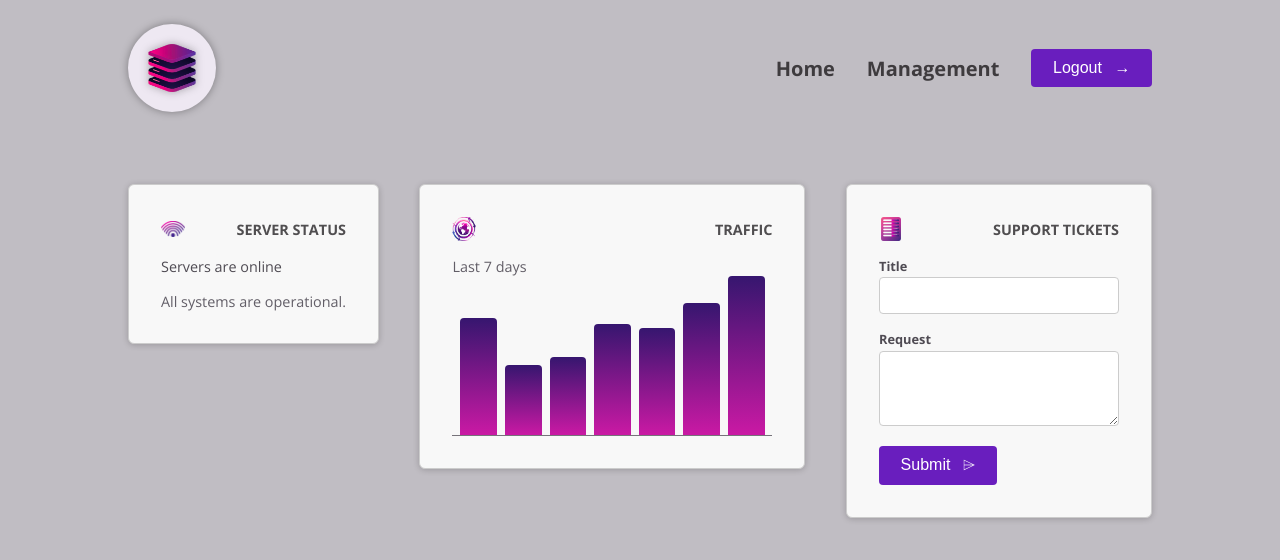
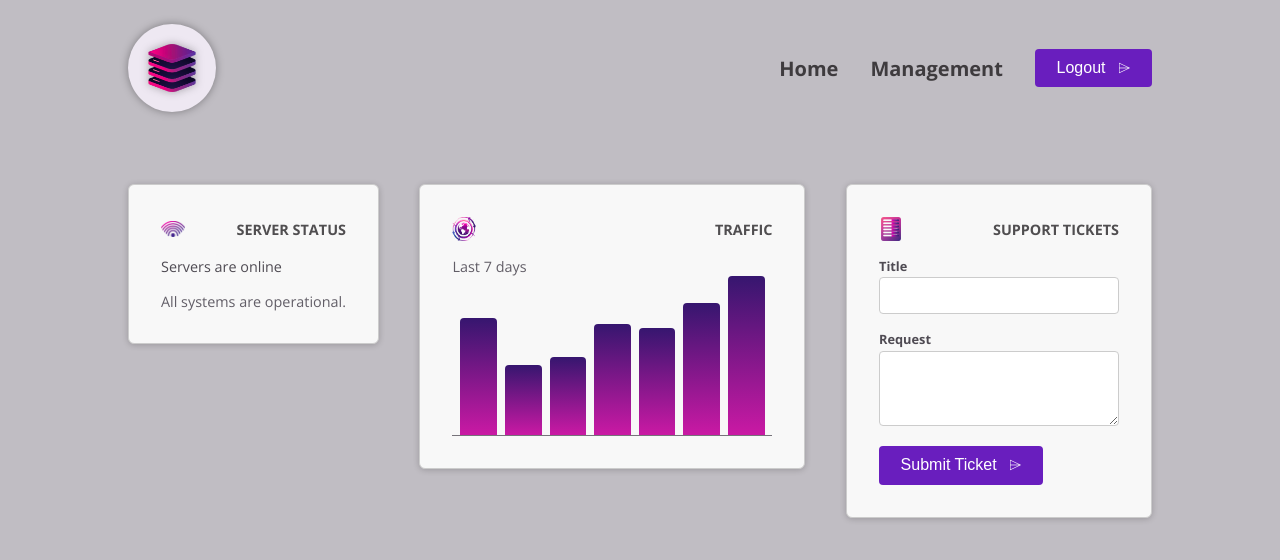
Before and after one commit to Dadabhau/Traffic-project, an Angular app: page / in a window 1280 px wide. Shown: the top 560 px of the page. Built offline with nearby package versions, Linux system fonts and the light colour scheme.

Commit message:
Reusable component with ng-content

```diff
--- a/src/app/layouts/header/header.html
+++ b/src/app/layouts/header/header.html
@@ -12,9 +12,10 @@
         <a href="/">Management</a>
       </li>
       <li>
-        <button>
-          <span> Logout </span>
-          <span class="icon"> → </span>
+        <button appButton>
+          Logout
+          <!-- <span class="icon"> ⌲ </span> -->
+          <span ngProjectAs="icon"> ⌲ </span>
         </button>
       </li>
     </ul>
--- a/src/app/layouts/header/header.ts
+++ b/src/app/layouts/header/header.ts
@@ -1,8 +1,9 @@
 import { Component } from '@angular/core';
+import { Button } from '../../shared/button/button';
 
 @Component({
   selector: 'app-header',
-  imports: [],
+  imports: [Button],
   templateUrl: './header.html',
   styleUrl: './header.scss',
 })
--- a/src/app/pages/dashboard/tickets/new-ticket/new-ticket.html
+++ b/src/app/pages/dashboard/tickets/new-ticket/new-ticket.html
@@ -8,9 +8,10 @@
     <textarea name="request" id="request" rows="3"></textarea>
   </p>
   <p>
-    <button>
-      <span> Submit </span>
-      <span class="icon"> ⌲ </span>
+    <button appButton>
+      Submit Ticket
+      <!-- <span class="icon"> ⌲ </span> -->
+      <span ngProjectAs="icon"> ⌲ </span>
     </button>
   </p>
 </form>
--- a/src/app/pages/dashboard/tickets/new-ticket/new-ticket.ts
+++ b/src/app/pages/dashboard/tickets/new-ticket/new-ticket.ts
@@ -1,8 +1,9 @@
 import { Component } from '@angular/core';
+import { Button } from '../../../../shared/button/button';
 
 @Component({
   selector: 'app-new-ticket',
-  imports: [],
+  imports: [Button],
   templateUrl: './new-ticket.html',
   styleUrl: './new-ticket.scss',
 })
--- a/src/app/shared/button/button.html
+++ b/src/app/shared/button/button.html
@@ -1 +1,10 @@
-<p>button works!</p>
+<span> <ng-content></ng-content></span>
+
+<!--With using class selector-->
+<!-- <ng-content select=".icon"></ng-content> -->
+
+<!--With using ngProjectAs -->
+<span class="icon"><ng-content select="icon"> </ng-content></span>
+
+<!--Fallback content-->
+<!-- <span class="icon"><ng-content select="icon"> ⌲ </ng-content></span> -->
--- a/src/app/shared/button/button.ts
+++ b/src/app/shared/button/button.ts
@@ -1,7 +1,7 @@
 import { Component } from '@angular/core';
 
 @Component({
-  selector: 'app-button',
+  selector: 'button[appButton]',
   imports: [],
   templateUrl: './button.html',
   styleUrl: './button.scss',
```
